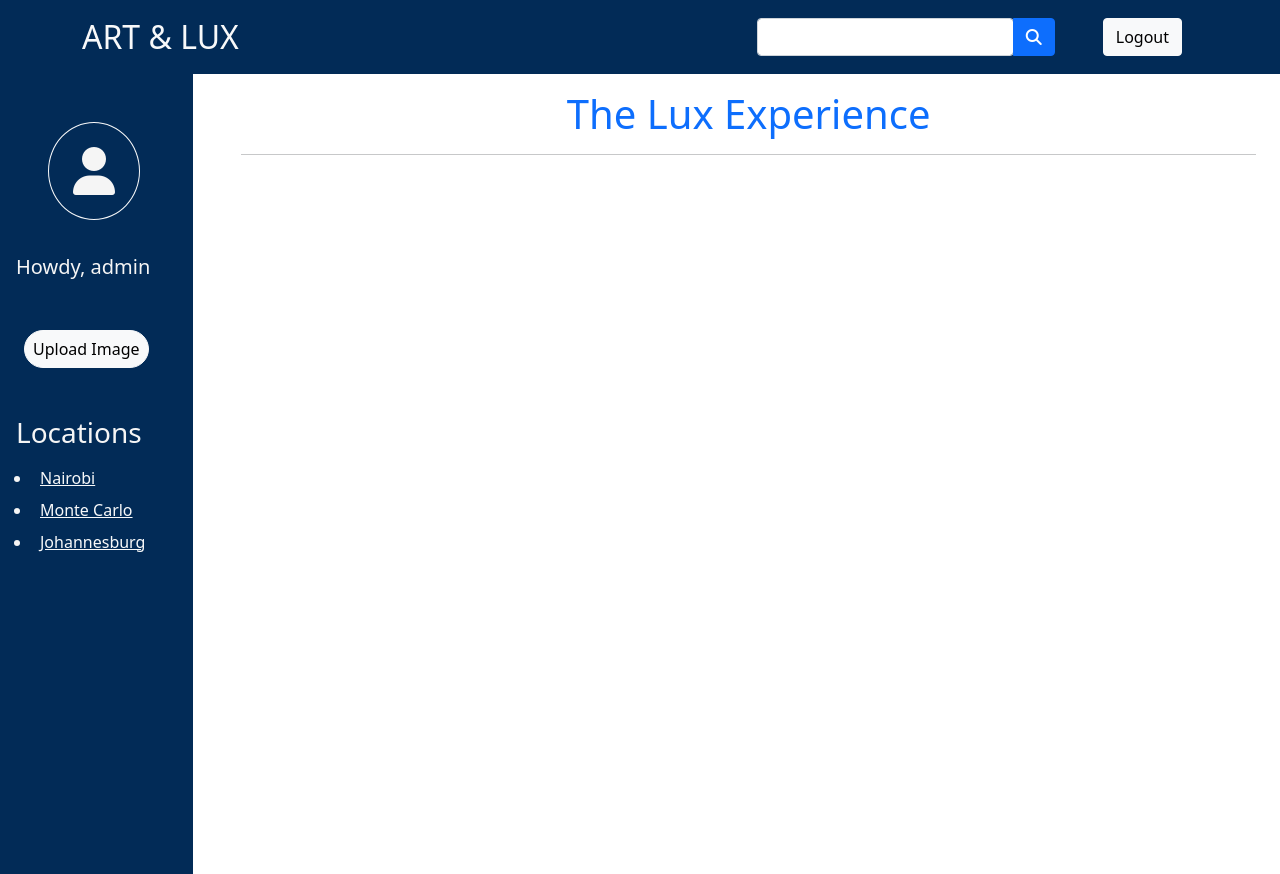
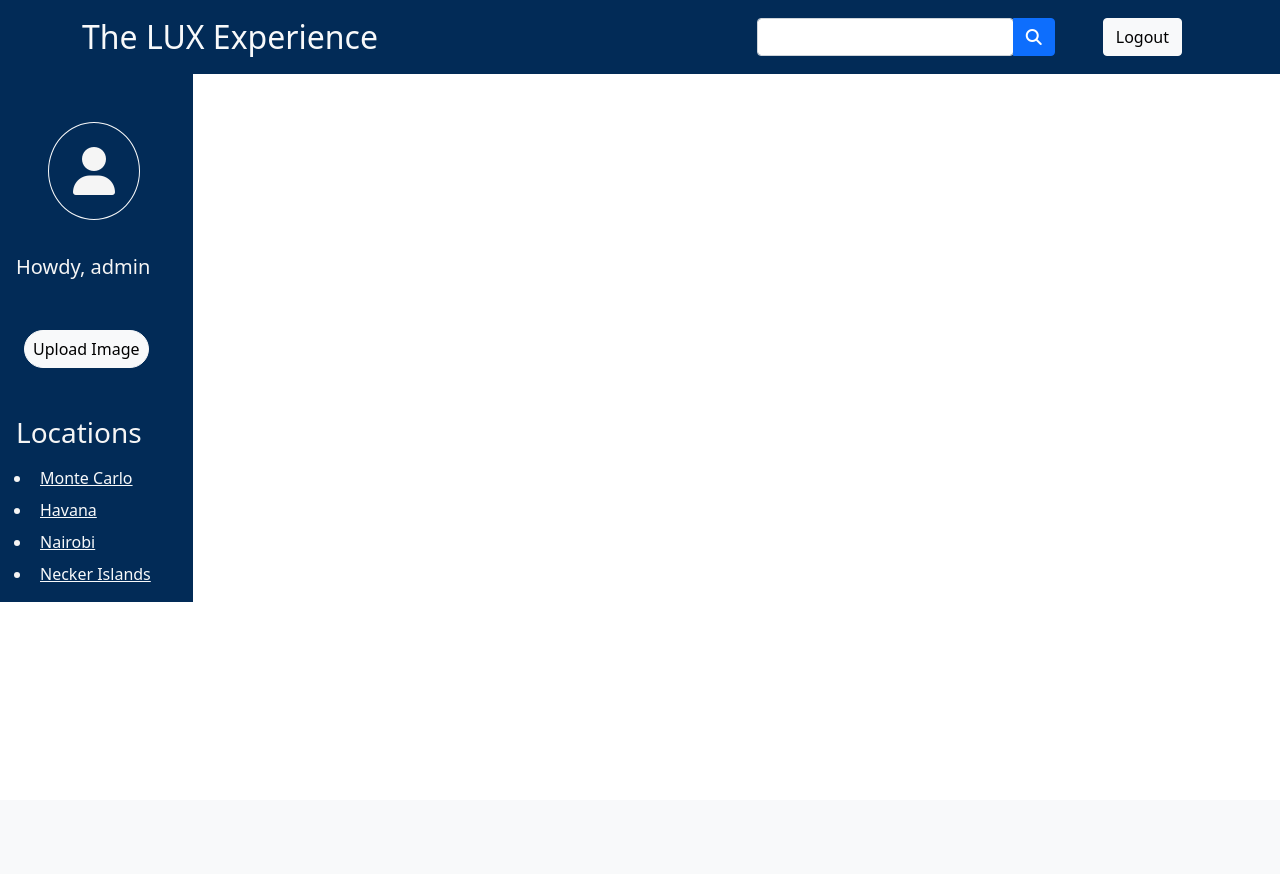
Before and after one commit to otienotimothy/art-gallery, a Django app: page / in a window 1280 px wide. After the commit the page ends 602 px from the top, so only its background shows below. Run offline with Django 4.2, Linux system fonts and the light colour scheme; a user stored in the database is signed in; data comes from the database, SQL or seed files in the repository; both versions use the stored data as it was after the commit; some libraries are stand-ins or nearby versions.

Commit message:
Display dynamically fetched locations to the sidebar template

```diff
--- a/gallery/templates/index.html
+++ b/gallery/templates/index.html
@@ -4,8 +4,6 @@
 		<div class="col-12 col-md-3 col-lg-2">{% include 'sidebar.html' %}</div>
 		<div class="col-12 col-md-9 col-lg-10">
 			<div class="container-fluid pt-3">
-				<h1 class="text-center text-primary">The Lux Experience</h1>
-				<hr />
 				<div class="d-flex justify-content-between flex-wrap">
 					{% for photo in photos %}
 					<img
--- a/gallery/templates/sidebar.html
+++ b/gallery/templates/sidebar.html
@@ -1,4 +1,4 @@
-<div style="height: 100vh; color: whitesmoke; background-color: #022b57">
+<div style="min-height: 100%; color: whitesmoke; background-color: #022b57">
 	<div class="py-4 px-5">
 		<i class="fa-solid fa-user display-5 mt-4 border border-light px-4 py-4 rounded-circle"></i>
 	</div>
@@ -11,9 +11,9 @@
 	<div class="my-3">
 		<h3 class="px-3 mb-3">Locations</h3>
 		<ul>
-			<li class="mb-2"><a class="text-light p-2" href="#"> Nairobi </a></li>
-			<li class="mb-2"><a class="text-light p-2" href="#"> Monte Carlo </a></li>
-			<li class="mb-2"><a class="text-light p-2" href="#"> Johannesburg </a></li>
+			{% for location in locations %}
+				<li class="mb-2"><a class="text-light p-2" href="#"> {{location.photo_location}} </a></li>
+			{% endfor %}
 		</ul>
 	</div>
 </div>
--- a/templates/navbar.html
+++ b/templates/navbar.html
@@ -8,9 +8,9 @@
 	<div class="container">
 		<!-- Navbar brand -->
 
-		<a class="text-light navbar-brand fs-2" href="{% url 'index'%}"
-			>ART & LUX</a
-		>
+		<a class="text-light navbar-brand fs-2" href="{% url 'index'%}">
+			The LUX Experience
+		</a>
 
 		<!-- Toggle button -->
 		<button
```
Also changed, not shown: db.sqlite3.
